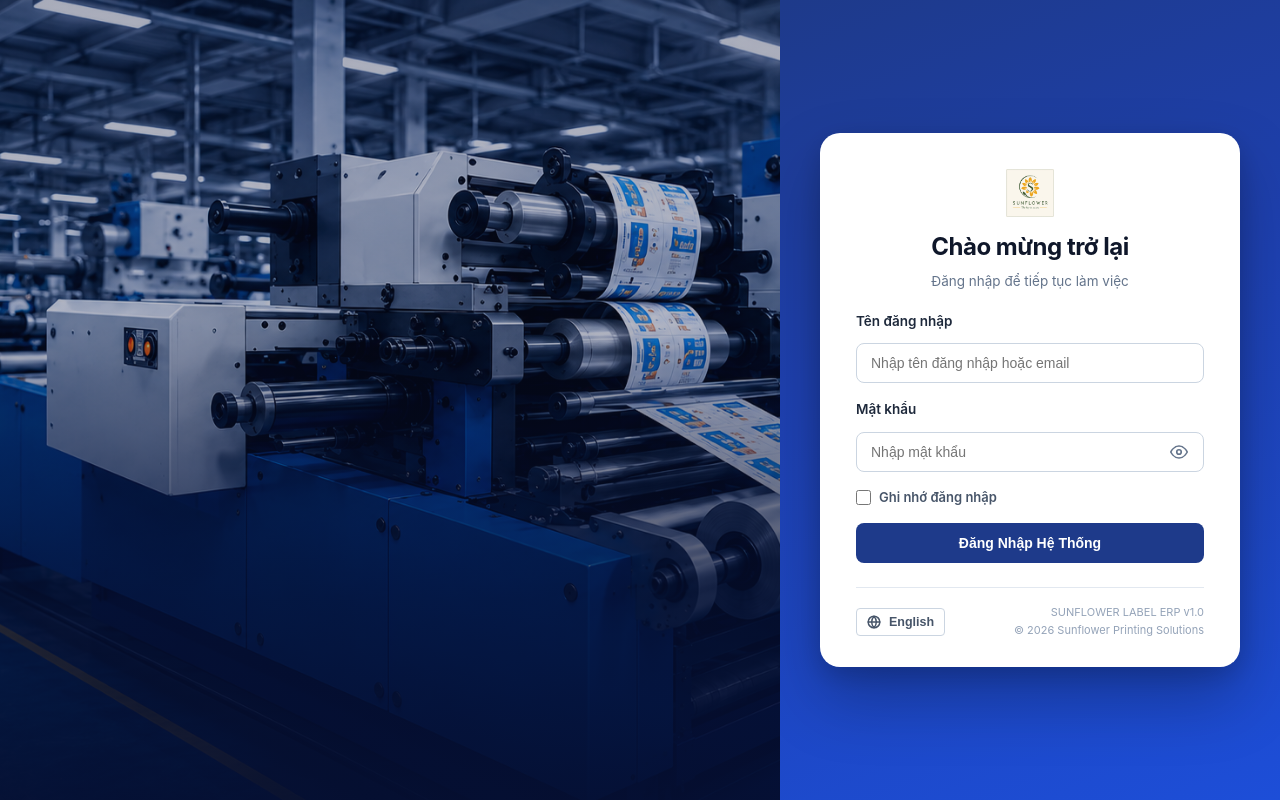
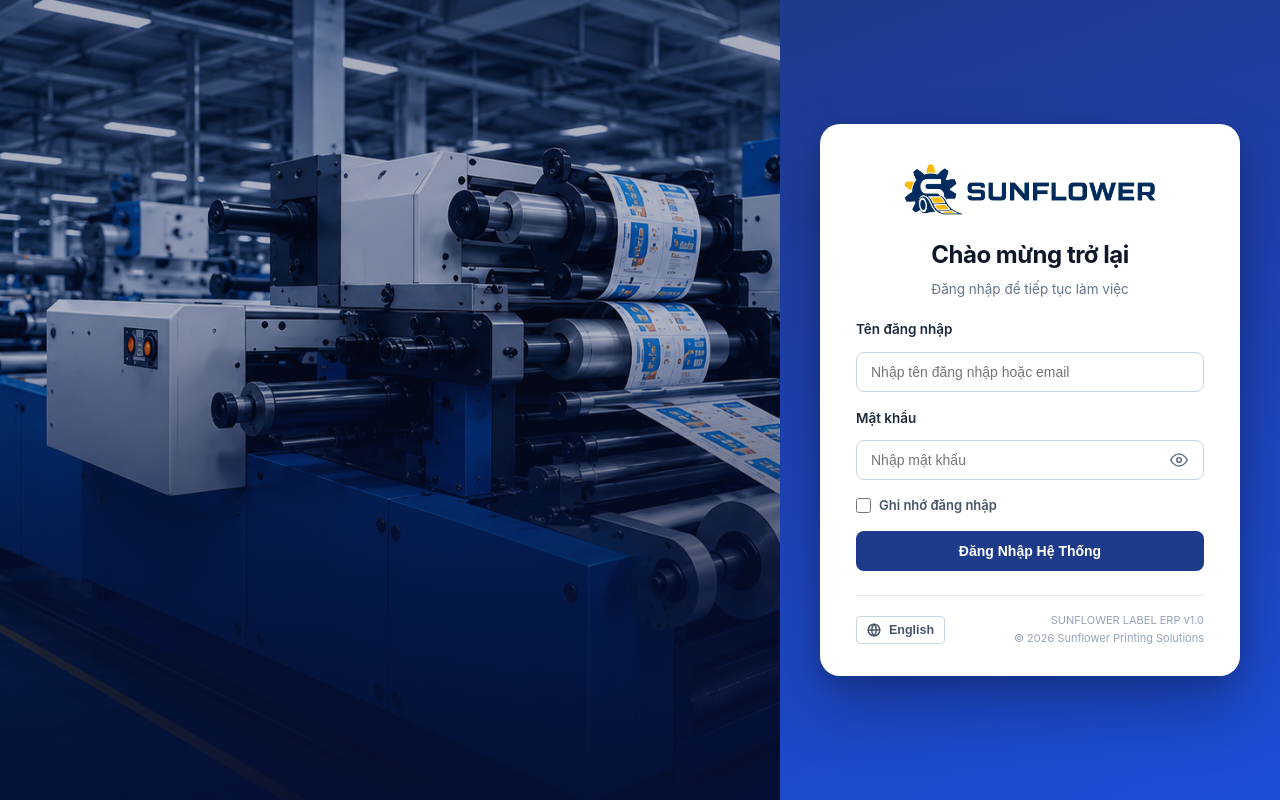
Before and after one commit to hhdung8386-lgtm/sunflower-erp, a React (Vite) app: page / in a window 1280 px wide. Built offline with nearby package versions, Linux system fonts and the light colour scheme; no server answers.

Commit message:
feat: update Sunflower branding logo

```diff
--- a/src/App.tsx
+++ b/src/App.tsx
@@ -13,7 +13,6 @@ import { UserManagement } from './views/UserManagement';
 import { ChatPage } from './views/ChatPage';
 import { useLanguage } from './context/LanguageContext';
 import { RecycleBin } from './views/RecycleBin';
-import logo from './assets/logo.png';
 import {
   LayoutDashboard,
   MessageSquare,
@@ -30,6 +29,8 @@ import {
   LogOut,
   Menu
 } from 'lucide-react';
+
+const logo = '/sunflower-logo-horizontal-transparent.png';
 
 function App() {
   const [user, setUser] = useState<UserProfile | null>(null);
@@ -401,7 +402,11 @@ function App() {
         <div className="login-form-panel">
           <div className="login-card-glass">
             <div className="login-header" style={{ display: 'flex', flexDirection: 'column', alignItems: 'center', textAlign: 'center' }}>
-              <img src={logo} alt="Logo" style={{ height: '48px', width: '48px', marginBottom: '12px', objectFit: 'contain' }} />
+              <img
+                src={logo}
+                alt="Sunflower"
+                style={{ width: '260px', maxWidth: '100%', height: 'auto', marginBottom: '18px', objectFit: 'contain' }}
+              />
               <h2 className="login-card-title">{t('Chào mừng trở lại')}</h2>
               <p className="login-card-subtitle">{t('Đăng nhập để tiếp tục làm việc')}</p>
             </div>
@@ -509,9 +514,12 @@ function App() {
 
       {/* APP SIDEBAR NAVIGATION (Strictly Text Links, No Icons) */}
       <aside className={`app-sidebar ${isSidebarOpen ? 'sidebar-open' : ''}`}>
-        <div className="sidebar-logo" style={{ display: 'flex', alignItems: 'center', gap: '8px' }}>
-          <img src={logo} alt="Logo" style={{ height: '32px', width: '32px', objectFit: 'contain' }} />
-          <span className="sidebar-logo-text">SUNFLOWER</span>
+        <div className="sidebar-logo" style={{ display: 'flex', alignItems: 'center', justifyContent: 'center' }}>
+          <img
+            src={logo}
+            alt="Sunflower"
+            style={{ width: '190px', maxWidth: '100%', maxHeight: '44px', height: 'auto', objectFit: 'contain' }}
+          />
         </div>
         <nav className="sidebar-menu">
           {isPageAllowed('dashboard') && (
```
Also changed, not shown: public/sunflower-logo-horizontal-transparent.png (added).
